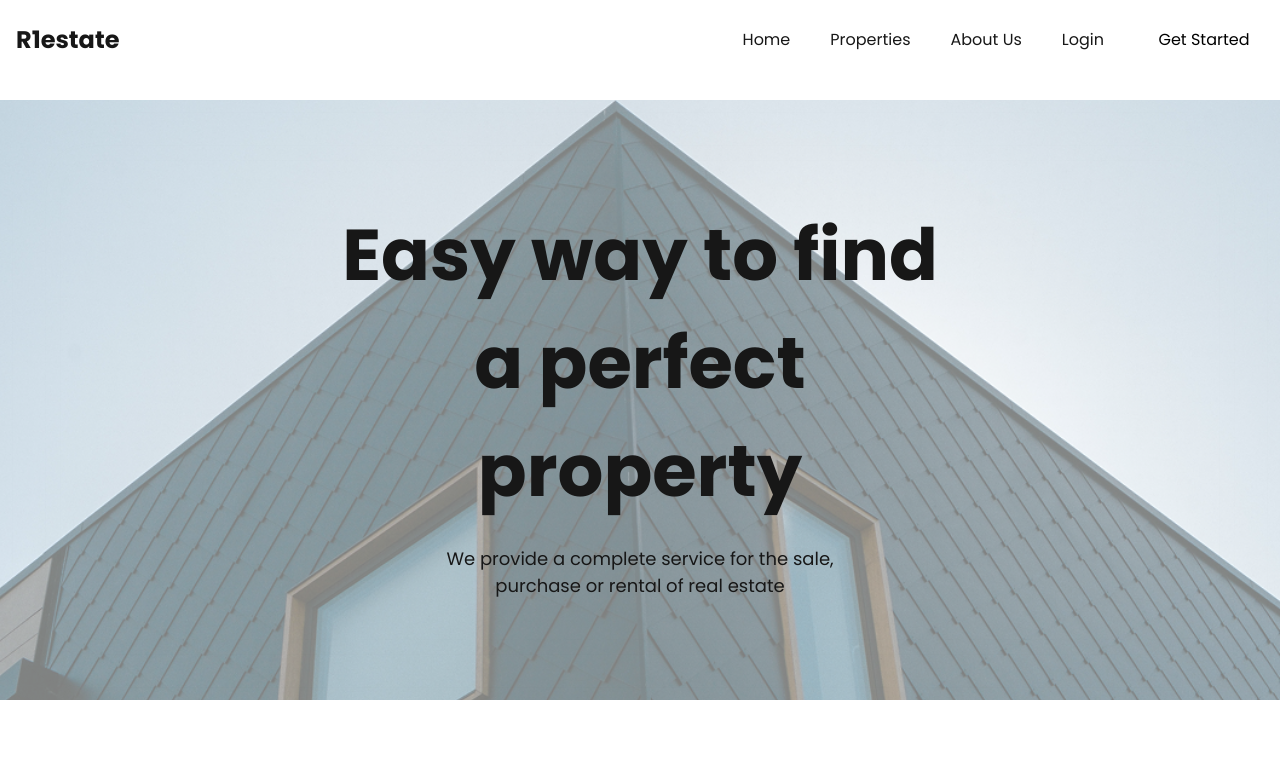
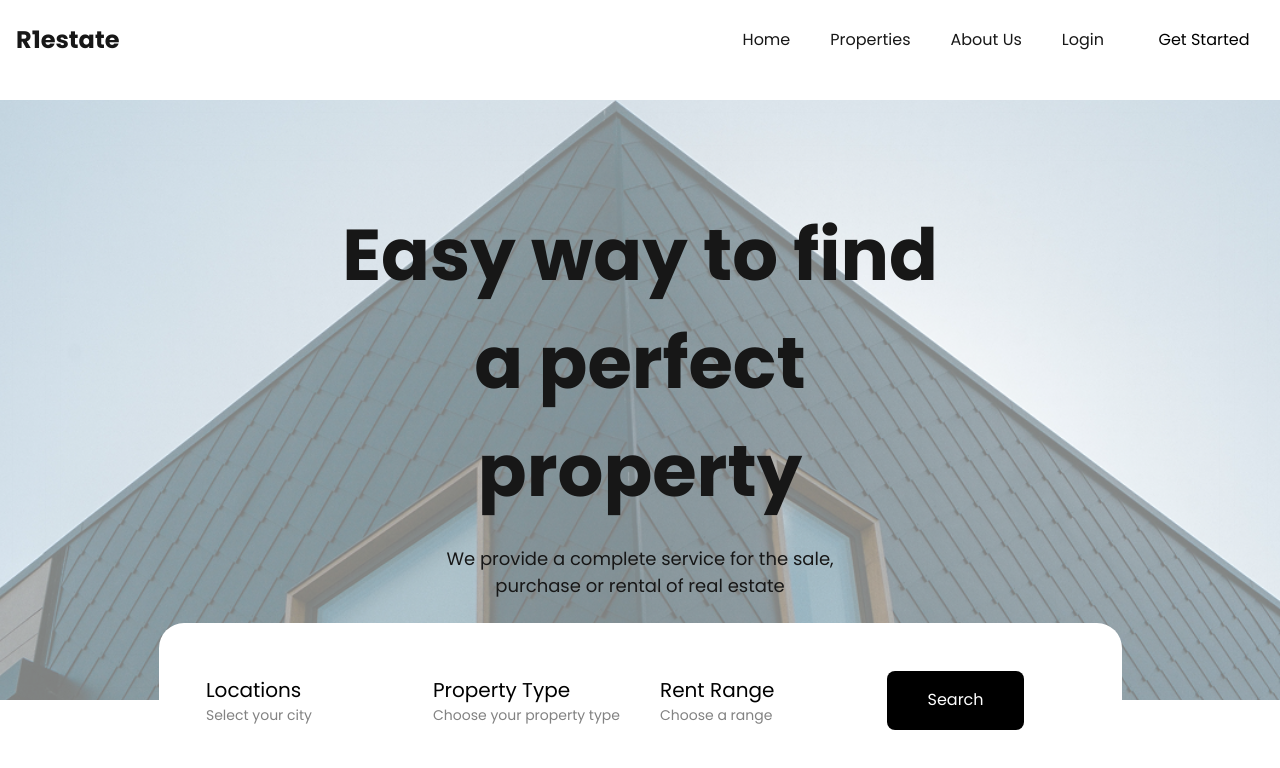
Before and after one commit to muhammadarii/RiPlaylist, a Next.js app: page / in a window 1280 px wide. Shown: the top 768 px of the page. Built offline with nearby package versions, Linux system fonts and the light colour scheme.

Commit message:
feat: Add search section with location, property type, and rent range options to HomePage

```diff
--- a/src/app/page.tsx
+++ b/src/app/page.tsx
@@ -22,6 +22,27 @@ const page = () => {
             We provide a complete service for the sale, purchase or rental of
             real estate
           </p>
+          <div className="absolute bg-white w-[963px] h-[155px] rounded-[25px] mt-[600px] flex items-center justify-center">
+            <div className="grid grid-cols-4 items-center justify-between gap-10">
+              <div className="flex flex-col items-start justify-center text-black">
+                <label className="text-[20px]">Locations</label>
+                <p className="text-[14px] text-[#828282]">Select your city</p>
+              </div>
+              <div className="flex flex-col items-start justify-center text-black">
+                <label className="text-[20px]">Property Type</label>
+                <p className="text-[14px] text-[#828282]">
+                  Choose your property type
+                </p>
+              </div>
+              <div className="flex flex-col items-start justify-center text-black">
+                <label className="text-[20px]">Rent Range</label>
+                <p className="text-[14px] text-[#828282]">Choose a range</p>
+              </div>
+              <button className="w-[137px] h-[59px] bg-black text-white rounded-[8px] font-extralight leading-[120%]">
+                Search
+              </button>
+            </div>
+          </div>
         </div>
       </div>
     </>
```
